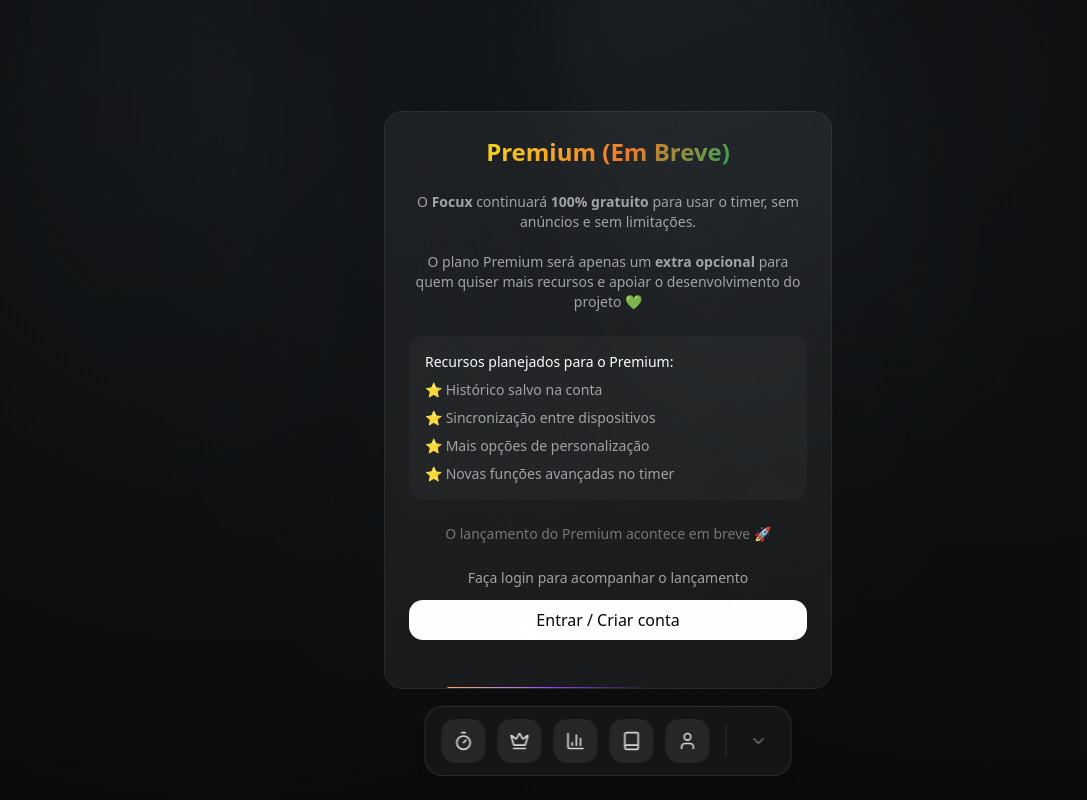
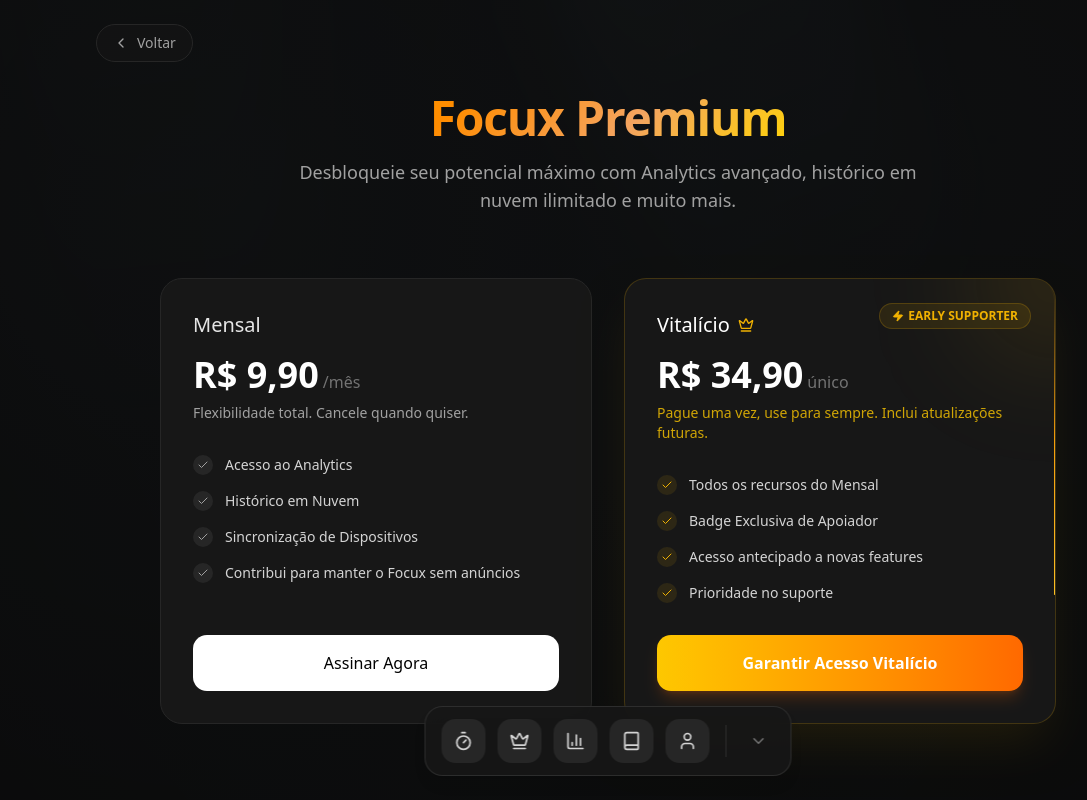
Before and after one commit to thonyydev/Focux, a Next.js app: page /upgrade in a window 1280 px wide. Shown: the whole page, without its empty margins (32-1119 px from the left). Built offline with nearby package versions, Linux system fonts and the light colour scheme; no server answers.

Commit message:
Upgrade page complete!

```diff
--- a/app/upgrade/page.tsx
+++ b/app/upgrade/page.tsx
@@ -6,9 +6,17 @@
 import { LightRays } from "@/components/ui/light-rays";
 import { BorderBeam } from "@/components/ui/border-beam";
 import { AuroraText } from "@/components/ui/aurora-text";
+import { Check, Crown, Zap, ChevronLeft } from "lucide-react";
+import { UpgradeFAQ } from "@/components/UpgradeFAQ";
 
 export default function UpgradePage() {
   const { user, isPremium, loading } = useAuth();
+
+  const handleSubscribe = (plan: string) => {
+    // Placeholder for payment integration
+    console.log(`User selected plan: ${plan}`);
+    alert(`Integração de pagamento em breve! Plano escolhido: ${plan}`);
+  };
 
   if (loading) {
     return (
@@ -19,71 +27,168 @@
   }
 
   return (
-    <div className="min-h-screen flex items-center justify-center px-4 bg-neutral-950">
-      <BlurFade duration={1}>
-        <div className="relative w-full max-w-md bg-neutral-900 rounded-2xl p-6 space-y-6 border border-neutral-800">
-          <h1 className="text-2xl font-bold text-center text-white">
-            <AuroraText colors={["#16a34a", "#84cc16", "#facc15", "#f97316"]}>Premium (Em Breve)</AuroraText>
-          </h1>
+    <div className="min-h-screen bg-neutral-950 text-white p-6 relative overflow-hidden">
+      <LightRays className="opacity-40" />
 
-          <p className="text-center text-neutral-400 text-sm">
-            O <strong>Focux</strong> continuará <strong>100% gratuito</strong> para usar o timer,
-            sem anúncios e sem limitações.
-            <br />
-            <br />
-            O plano Premium será apenas um <strong>extra opcional</strong> para
-            quem quiser mais recursos e apoiar o desenvolvimento do projeto 💚
-          </p>
-
-          <div className="bg-neutral-800/50 rounded-xl p-4">
-            <p className="text-sm font-medium text-white mb-2">
-              Recursos planejados para o Premium:
-            </p>
-
-            <ul className="space-y-2 text-sm text-neutral-400">
-              <li>⭐ Histórico salvo na conta</li>
-              <li>⭐ Sincronização entre dispositivos</li>
-              <li>⭐ Mais opções de personalização</li>
-              <li>⭐ Novas funções avançadas no timer</li>
-            </ul>
+      {/* Back Button */}
+      <div className="max-w-5xl mx-auto mb-8 relative z-10">
+        <Link
+          href="/"
+          className="inline-flex items-center gap-2 px-4 py-2 rounded-full bg-neutral-900/50 border border-neutral-800 text-neutral-400 hover:text-white transition-colors text-sm"
+        >
+          <ChevronLeft size={16} /> Voltar
+        </Link>
       </div>
 
-          <div className="text-center text-sm text-neutral-500">
-            O lançamento do Premium acontece em breve 🚀
+      <div className="max-w-5xl mx-auto relative z-10 pb-20">
+        <BlurFade duration={0.8}>
+          <div className="text-center space-y-4 mb-16">
+            <h1 className="text-4xl md:text-5xl font-bold tracking-tight">
+              <AuroraText colors={["#FFD700", "#FFA500", "#FF8C00", "#F4A460"]}>
+                Focux Premium
+              </AuroraText>
+            </h1>
+            <p className="text-lg text-neutral-400 max-w-2xl mx-auto">
+              Desbloqueie seu potencial máximo com Analytics avançado, histórico
+              em nuvem ilimitado e muito mais.
+            </p>
+          </div>
+        </BlurFade>
+
+        <div className="grid md:grid-cols-2 gap-8 max-w-4xl mx-auto">
+          {/* Plano Mensal */}
+          <BlurFade duration={0.8} delay={0.2}>
+            <div className="relative h-full flex flex-col p-8 rounded-3xl bg-neutral-900 border border-neutral-800 hover:border-neutral-700 transition-colors">
+              <div className="mb-8">
+                <h3 className="text-xl font-medium text-neutral-200">Mensal</h3>
+                <div className="mt-4 flex items-baseline gap-1">
+                  <span className="text-4xl font-bold text-white">R$ 9,90</span>
+                  <span className="text-neutral-500">/mês</span>
+                </div>
+                <p className="mt-2 text-sm text-neutral-400">
+                  Flexibilidade total. Cancele quando quiser.
+                </p>
               </div>
 
-          {user ? (
-            isPremium ? (
-              <div className="text-center text-green-500 font-medium">
-                Você já é Premium 💚
+              <ul className="space-y-4 mb-8 flex-1">
+                {[
+                  "Acesso ao Analytics",
+                  "Histórico em Nuvem",
+                  "Sincronização de Dispositivos",
+                  "Contribui para manter o Focux sem anúncios",
+                ].map((feature, i) => (
+                  <li
+                    key={i}
+                    className="flex items-center gap-3 text-sm text-neutral-300"
+                  >
+                    <div className="p-1 rounded-full bg-neutral-800 text-neutral-400">
+                      <Check size={12} />
                     </div>
-            ) : (
+                    {feature}
+                  </li>
+                ))}
+              </ul>
+
               <button
-                disabled
-                className="w-full py-2 rounded-xl bg-neutral-700 text-neutral-400 font-medium cursor-not-allowed"
+                onClick={() => handleSubscribe("mensal")}
+                disabled={isPremium}
+                className={`w-full py-4 rounded-xl font-medium transition-all ${
+                  isPremium
+                    ? "bg-neutral-800 text-neutral-400 cursor-not-allowed"
+                    : "bg-white text-black hover:bg-neutral-200"
+                }`}
               >
-                Premium em breve
+                {isPremium ? "Plano Atual (ou Superior)" : "Assinar Agora"}
               </button>
-            )
-          ) : (
-            <div className="space-y-3">
-              <p className="text-center text-sm text-neutral-400">
-                Faça login para acompanhar o lançamento
-              </p>
-
-              <Link
-                href="/auth/login"
-                className="block w-full text-center py-2 rounded-xl bg-white text-black font-medium hover:opacity-90 transition"
-              >
-                Entrar / Criar conta
-              </Link>
-            </div>
-          )}
-
-          <BorderBeam duration={10} size={200} />
             </div>
           </BlurFade>
-      <LightRays />
+
+          {/* Plano Vitalício */}
+          <BlurFade duration={0.8} delay={0.4}>
+            <div className="relative h-full flex flex-col p-8 rounded-3xl bg-neutral-900 border border-yellow-500/20 shadow-2xl shadow-yellow-500/10 hover:border-yellow-500/40 transition-all overflow-hidden">
+              {/* Glow Effect */}
+              <div className="absolute top-0 right-0 -mr-16 -mt-16 w-32 h-32 bg-yellow-500/20 blur-3xl rounded-full"></div>
+
+              <div className="absolute top-0 right-0 m-6">
+                <span className="px-3 py-1 rounded-full bg-yellow-500/10 text-yellow-500 text-xs font-bold border border-yellow-500/20 flex items-center gap-1">
+                  <Zap size={12} fill="currentColor" /> EARLY SUPPORTER
+                </span>
+              </div>
+
+              <div className="mb-8 relative">
+                <h3 className="text-xl font-medium text-white flex items-center gap-2">
+                  Vitalício <Crown size={16} className="text-yellow-500" />
+                </h3>
+                <div className="mt-4 flex items-baseline gap-1">
+                  <span className="text-4xl font-bold text-white">
+                    R$ 34,90
+                  </span>
+                  <span className="text-neutral-500">único</span>
+                </div>
+                <p className="mt-2 text-sm text-yellow-400/80">
+                  Pague uma vez, use para sempre. Inclui atualizações futuras.
+                </p>
+              </div>
+
+              <ul className="space-y-4 mb-8 flex-1">
+                {[
+                  "Todos os recursos do Mensal",
+                  "Badge Exclusiva de Apoiador",
+                  "Acesso antecipado a novas features",
+                  "Prioridade no suporte",
+                ].map((feature, i) => (
+                  <li
+                    key={i}
+                    className="flex items-center gap-3 text-sm text-neutral-300"
+                  >
+                    <div className="p-1 rounded-full bg-yellow-500/10 text-yellow-500">
+                      <Check size={12} />
+                    </div>
+                    {feature}
+                  </li>
+                ))}
+              </ul>
+
+              <button
+                onClick={() => handleSubscribe("vitalicio")}
+                disabled={isPremium}
+                className={`w-full py-4 rounded-xl font-bold transition-all shadow-lg ${
+                  isPremium
+                    ? "bg-neutral-800 text-neutral-400 cursor-not-allowed"
+                    : "bg-gradient-to-r from-yellow-400 to-orange-500 text-white hover:from-yellow-500 hover:to-orange-600 shadow-orange-500/20"
+                }`}
+              >
+                {isPremium ? "Você já é Premium" : "Garantir Acesso Vitalício"}
+              </button>
+
+              <BorderBeam
+                size={300}
+                duration={12}
+                delay={9}
+                colorFrom="#fbbf24"
+                colorTo="#f59e0b"
+              />
+            </div>
+          </BlurFade>
+        </div>
+
+        {/* FAQ Section */}
+        <div className="mt-20">
+          <UpgradeFAQ />
+        </div>
+
+        <BlurFade duration={0.8} delay={0.6}>
+          <div className="mt-16 text-center">
+            <p className="text-neutral-500 text-sm">
+              Dúvidas? Entre em contato ou acesse o{" "}
+              <Link href="/blog" className="underline hover:text-white">
+                Blog
+              </Link>{" "}
+              para saber mais.
+            </p>
+          </div>
+        </BlurFade>
+      </div>
     </div>
   );
 }
--- /dev/null
+++ b/components/UpgradeFAQ.tsx
@@ -0,0 +1,99 @@
+"use client";
+
+import { useState } from "react";
+import { motion, AnimatePresence } from "motion/react";
+import { ChevronDown } from "lucide-react";
+
+interface FAQItemProps {
+  question: string;
+  answer: string;
+  isOpen: boolean;
+  onClick: () => void;
+}
+
+function FAQItem({ question, answer, isOpen, onClick }: FAQItemProps) {
+  return (
+    <div className="border border-neutral-800 rounded-xl overflow-hidden bg-neutral-900/50">
+      <button
+        onClick={onClick}
+        className="w-full flex items-center justify-between p-4 text-left hover:bg-neutral-800/50 transition-colors"
+      >
+        <span className="font-medium text-neutral-200">{question}</span>
+        <ChevronDown
+          className={`w-5 h-5 text-neutral-400 transition-transform duration-300 ${
+            isOpen ? "rotate-180" : ""
+          }`}
+        />
+      </button>
+      <AnimatePresence>
+        {isOpen && (
+          <motion.div
+            initial={{ height: 0, opacity: 0 }}
+            animate={{ height: "auto", opacity: 1 }}
+            exit={{ height: 0, opacity: 0 }}
+            transition={{ duration: 0.3, ease: "easeInOut" }}
+          >
+            <div className="p-4 pt-0 text-sm text-neutral-400 leading-relaxed">
+              {answer}
+            </div>
+          </motion.div>
+        )}
+      </AnimatePresence>
+    </div>
+  );
+}
+
+export function UpgradeFAQ() {
+  const [openIndex, setOpenIndex] = useState<number | null>(null);
+
+  const faqs = [
+    {
+      question: "O que ganho sendo Premium?",
+      answer:
+        "Você desbloqueia o painel completo de Analytics, histórico ilimitado das suas sessões em nuvem, sincronização entre dispositivos e suporte priorizado. O timer básico continua sendo gratuito para sempre.",
+    },
+    {
+      question: "Como funciona o plano Vitalício?",
+      answer:
+        "É um pagamento único. Você paga apenas uma vez e tem acesso às funcionalidades Premium para sempre, sem mensalidades. Isso inclui também acesso a todas as futuras atualizações do plano Premium.",
+    },
+    {
+      question: "Posso cancelar o plano Mensal?",
+      answer:
+        "Sim, a qualquer momento e sem burocracia. Se cancelar, você continua com acesso Premium até o final do período que já pagou.",
+    },
+    {
+      question: "O pagamento é seguro?",
+      answer:
+        "Totalmente. Usamos processadores de pagamento líderes de mercado com criptografia de ponta. Seus dados financeiros nunca passam pelos nossos servidores.",
+    },
+    {
+      question: "Terei acesso a atualizações futuras?",
+      answer:
+        "Com certeza! O Focux está sempre evoluindo. Membros Premium têm acesso imediato a novos recursos exclusivos assim que são lançados.",
+    },
+  ];
+
+  const handleToggle = (index: number) => {
+    setOpenIndex(openIndex === index ? null : index);
+  };
+
+  return (
+    <div className="max-w-2xl mx-auto space-y-4">
+      <h2 className="text-2xl font-bold text-center text-white mb-8">
+        Perguntas Frequentes
+      </h2>
+      <div className="flex flex-col gap-3">
+        {faqs.map((faq, i) => (
+          <FAQItem
+            key={i}
+            question={faq.question}
+            answer={faq.answer}
+            isOpen={openIndex === i}
+            onClick={() => handleToggle(i)}
+          />
+        ))}
+      </div>
+    </div>
+  );
+}
```
Lines whose indentation alone changed are shown as unchanged.
